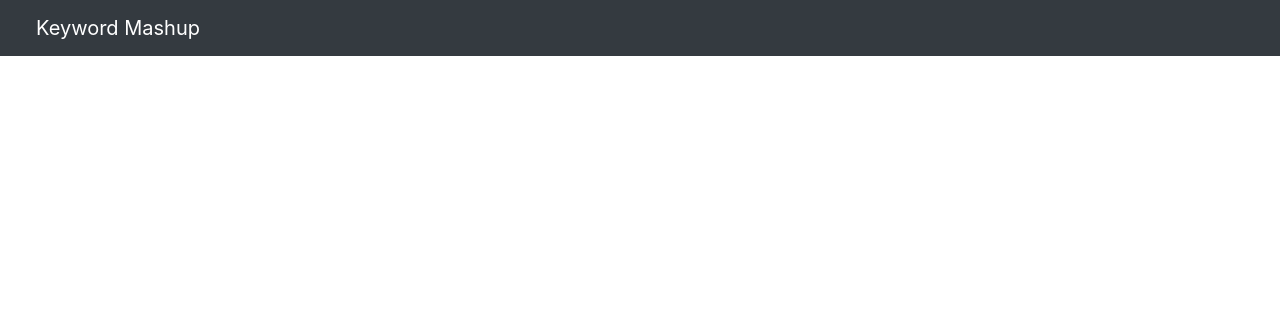
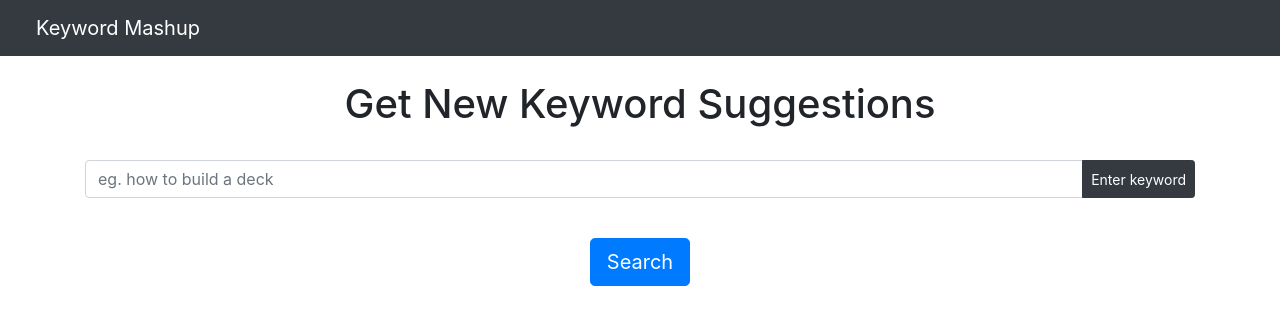
Before and after one commit to ethanrosenberg/keyword-mashup, a React (Create React App) app in the folder client/: page / in a window 1280 px wide. Shown: the top 324 px of the page. Built offline with nearby package versions, Linux system fonts and the light colour scheme; the HTML template or start-up script is replaced by a standard one.

Commit message:
Added search bar with submit button along with handlesubmit and onchange event handlers.

```diff
--- a/client/src/containers/HomeContainer.js
+++ b/client/src/containers/HomeContainer.js
@@ -3,23 +3,97 @@ import React from 'react';
 
 import Navbar from 'react-bootstrap/Navbar';
 import Container from 'react-bootstrap/Container';
+import { Form, Button, FormControl, InputGroup } from 'react-bootstrap'
 
 
 class HomeContainer extends React.Component {
+  constructor() {
+    super()
+
+    this.state = {
+      keyword : '',
+      success : ''
+    }
+  }
+
+   handleSearchChange = event => {
+    this.setState({
+      keyword: event.target.value
+    });
+  }
 
    render() {
+
+
+
+     const handleSearchSubmit = event => {
+
+     event.preventDefault()
+
+     const headers = {
+       method: "POST",
+       headers: {
+         "Content-Type": "application/json"
+       },
+       body: JSON.stringify({  keyword: this.state.keyword })
+     }
+
+     fetch('http://localhost:3000/api/v1/new_search', headers)
+       .then(r => r.json())
+       .then(response => {
+
+         this.setState({
+           success: true
+         })
+
+
+       })
+
+   }
 
      const divStyle = {
        marginLeft: '20px',
      };
 
      return (
-
+<>
         <Navbar  expand="xl" variant="dark" bg="dark">
           <Navbar.Brand style={divStyle} href="#">Keyword Mashup</Navbar.Brand>
         </Navbar>
+<br></br>
+
+        <Container>
+        <h1>Get New Keyword Suggestions</h1>
+        <br></br>
 
 
+        <Form onSubmit={handleSearchSubmit} >
+              <InputGroup className="mb-3">
+                <FormControl
+                  placeholder="eg. how to build a deck"
+                  aria-label="comment..."
+                  aria-describedby="basic-addon2"
+                  onChange={this.handleSearchChange}
+                />
+                <InputGroup.Append>
+                    <Button variant="dark" type="submit" size="sm">
+                    Enter keyword
+                 </Button>
+                </InputGroup.Append>
+              </InputGroup>
+              </Form>
+
+
+        <br></br>
+        <Button variant="primary" size="lg">
+          Search
+        </Button>
+        </Container>
+
+
+
+
+        </>
 
      )
 
```
